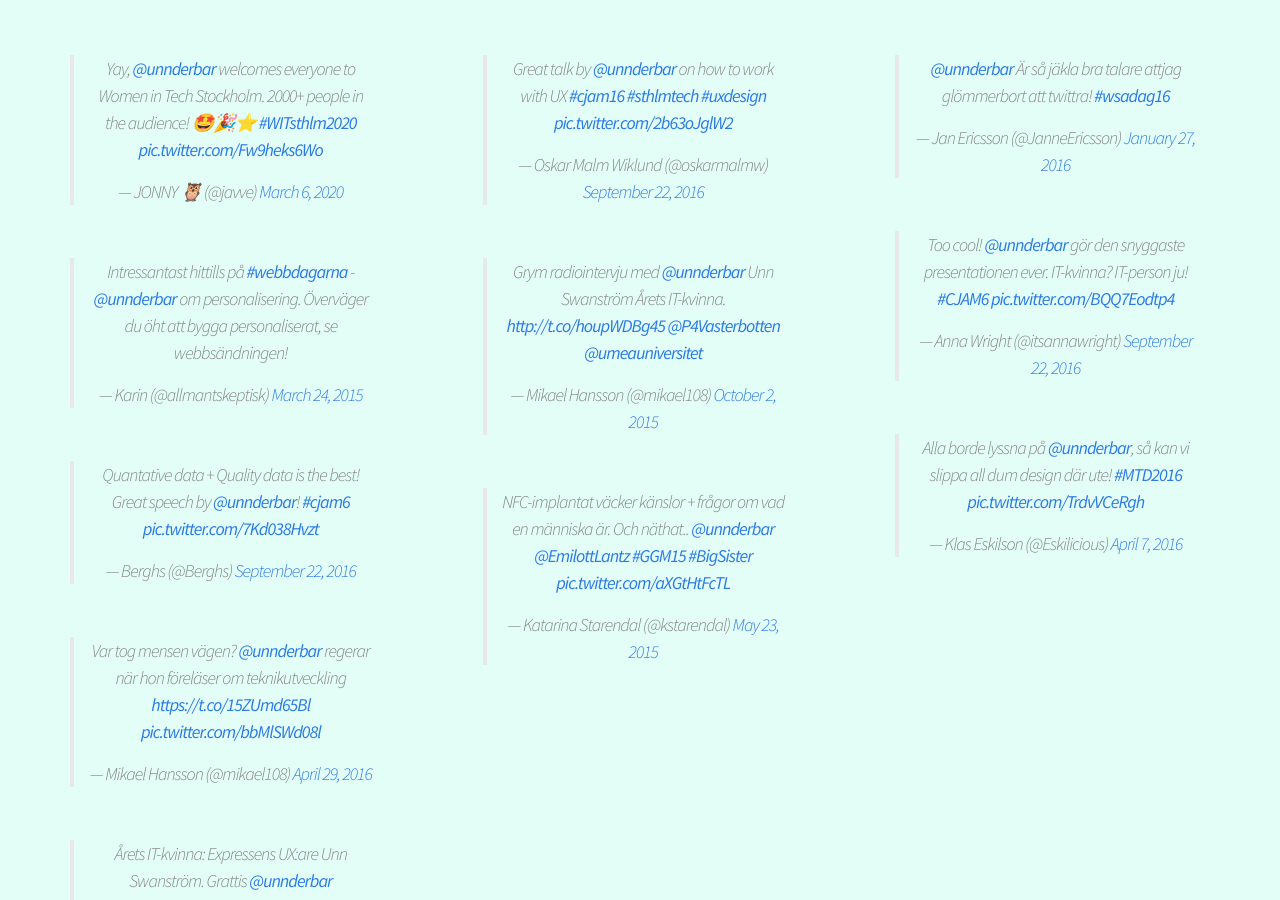
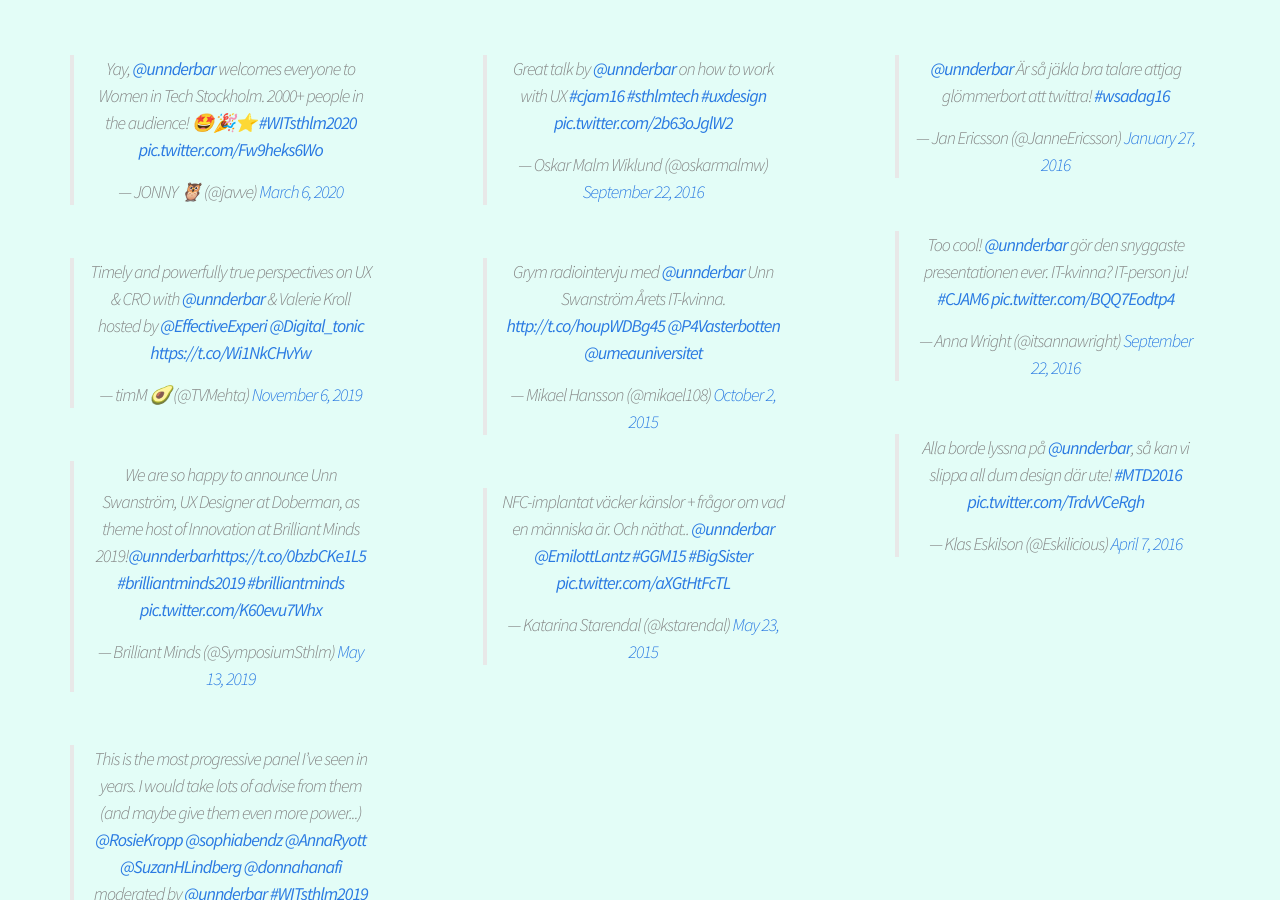
Before and after one commit to unnderbar/unnderbar.github.io, a Jekyll site: the page built from index.html, in a window 1280 px wide and 900 px high, scrolled down 2919 px. Built offline with Jekyll 4.4.1, drawn with Linux system fonts in a browser that asks for light colours; comment, search, counter and statistics services are not loaded; some of the changed text lies outside the part shown.

Commit message:
Update index.html

```diff
--- a/index.html
+++ b/index.html
@@ -109,6 +109,15 @@ layout: default
         <blockquote class="twitter-tweet"><p lang="en" dir="ltr">Yay, <a href="https://twitter.com/unnderbar?ref_src=twsrc%5Etfw">@unnderbar</a> welcomes everyone to Women in Tech Stockholm. 2000+ people in the audience! 🤩🎉⭐️ <a href="https://twitter.com/hashtag/WITsthlm2020?src=hash&amp;ref_src=twsrc%5Etfw">#WITsthlm2020</a> <a href="https://t.co/Fw9heks6Wo">pic.twitter.com/Fw9heks6Wo</a></p>&mdash; JONNY 🦉 (@javve) <a href="https://twitter.com/javve/status/1235846679636533251?ref_src=twsrc%5Etfw">March 6, 2020</a></blockquote>
       </div>
       <div class="tweet">
+       <blockquote class="twitter-tweet"><p lang="en" dir="ltr">Timely and powerfully true perspectives on UX &amp; CRO with <a href="https://twitter.com/unnderbar?ref_src=twsrc%5Etfw">@unnderbar</a> &amp; Valerie Kroll hosted by <a href="https://twitter.com/EffectiveExperi?ref_src=twsrc%5Etfw">@EffectiveExperi</a> <a href="https://twitter.com/Digital_tonic?ref_src=twsrc%5Etfw">@Digital_tonic</a> <a href="https://t.co/Wi1NkCHvYw">https://t.co/Wi1NkCHvYw</a></p>&mdash; timM 🥑 (@TVMehta) <a href="https://twitter.com/TVMehta/status/1192111974521266176?ref_src=twsrc%5Etfw">November 6, 2019</a></blockquote>
+      </div>
+      <div class="tweet">
+         <blockquote class="twitter-tweet"><p lang="en" dir="ltr">We are so happy to announce Unn Swanström, UX Designer at Doberman, as theme host of Innovation at Brilliant Minds 2019!<a href="https://twitter.com/unnderbar?ref_src=twsrc%5Etfw">@unnderbar</a><a href="https://t.co/0bzbCKe1L5">https://t.co/0bzbCKe1L5</a> <a href="https://twitter.com/hashtag/brilliantminds2019?src=hash&amp;ref_src=twsrc%5Etfw">#brilliantminds2019</a> <a href="https://twitter.com/hashtag/brilliantminds?src=hash&amp;ref_src=twsrc%5Etfw">#brilliantminds</a> <a href="https://t.co/K60evu7Whx">pic.twitter.com/K60evu7Whx</a></p>&mdash; Brilliant Minds (@SymposiumSthlm) <a href="https://twitter.com/SymposiumSthlm/status/1127921692053995521?ref_src=twsrc%5Etfw">May 13, 2019</a></blockquote>
+      </div>
+      <div class="tweet">
+         <blockquote class="twitter-tweet"><p lang="en" dir="ltr">This is the most progressive panel I’ve seen in years. I would take lots of advise from them (and maybe give them even more power...) <a href="https://twitter.com/RosieKropp?ref_src=twsrc%5Etfw">@RosieKropp</a> <a href="https://twitter.com/sophiabendz?ref_src=twsrc%5Etfw">@sophiabendz</a> <a href="https://twitter.com/AnnaRyott?ref_src=twsrc%5Etfw">@AnnaRyott</a> <a href="https://twitter.com/SuzanHLindberg?ref_src=twsrc%5Etfw">@SuzanHLindberg</a> <a href="https://twitter.com/donnahanafi?ref_src=twsrc%5Etfw">@donnahanafi</a> moderated by <a href="https://twitter.com/unnderbar?ref_src=twsrc%5Etfw">@unnderbar</a> <a href="https://twitter.com/hashtag/WITsthlm2019?src=hash&amp;ref_src=twsrc%5Etfw">#WITsthlm2019</a> <a href="https://t.co/lG6fHScRUJ">pic.twitter.com/lG6fHScRUJ</a></p>&mdash; Lisa Lindström (@lisalindstrm) <a href="https://twitter.com/lisalindstrm/status/1104032904726884354?ref_src=twsrc%5Etfw">March 8, 2019</a></blockquote>
+      </div>
+      <div class="tweet">
         <blockquote class="twitter-tweet" data-lang="en"><p lang="sv" dir="ltr">Intressantast hittills på <a href="https://twitter.com/hashtag/webbdagarna?src=hash">#webbdagarna</a> - <a href="https://twitter.com/unnderbar">@unnderbar</a> om personalisering. Överväger du öht att bygga personaliserat, se webbsändningen!</p>&mdash; Karin (@allmantskeptisk) <a href="https://twitter.com/allmantskeptisk/status/580354056297832448">March 24, 2015</a></blockquote>
       </div>
       <div class="tweet">
```
